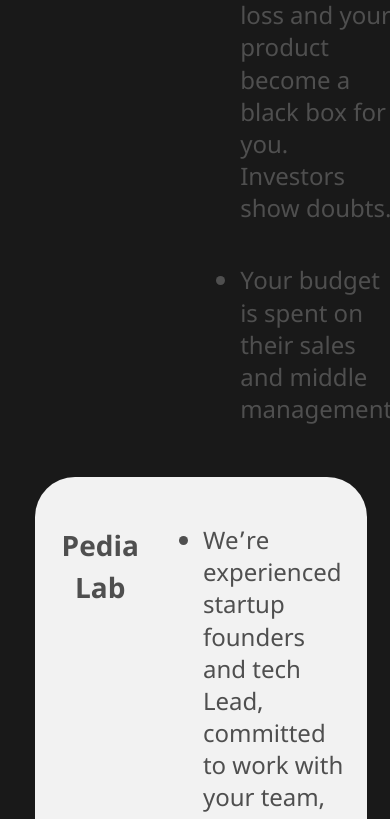
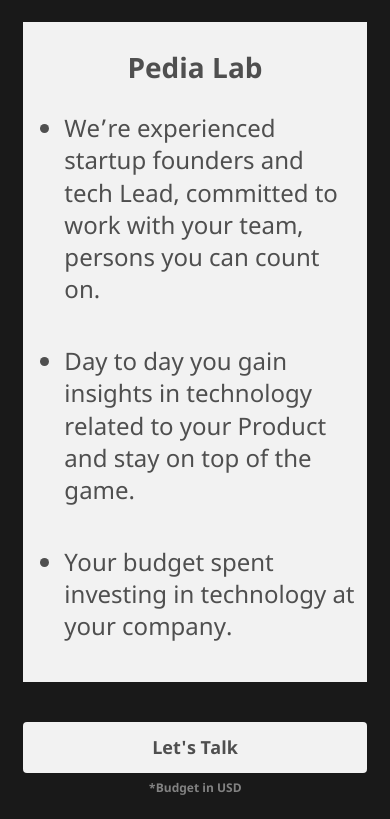
Before and after one commit to pedialab/pedialab.io, a Next.js app: page / in a window 390 px wide. Shown: the part 4105-4924 px from the top of the page. Built offline with nearby package versions, Linux system fonts and the light colour scheme.

Commit message:
feat: mobile VendorDifference

```diff
--- a/page-container/index-page/IndexPageContainer.tsx
+++ b/page-container/index-page/IndexPageContainer.tsx
@@ -42,7 +42,10 @@
     }
   },
   vendorDifference: {
-    marginTop: '13rem'
+    marginTop: '13rem',
+    [theme.breakpoints.down('sm')]: {
+      marginTop: '7.5rem'
+    }
   },
   techleadaaS: {
     marginTop: '14.65rem'
--- a/page-container/index-page/VendorDifference.tsx
+++ b/page-container/index-page/VendorDifference.tsx
@@ -27,23 +27,66 @@
   root: {
     borderTopWidth: '1px',
     borderTopStyle: 'solid',
-    borderColor: theme.palette.secondary.main
-  },
-  title: {
-    width: '10.3rem',
-    marginLeft: '1.6875rem',
-    marginRight: '2rem'
+    borderColor: theme.palette.secondary.main,
+    [theme.breakpoints.down('md')]: {
+      '& > section': {
+        flexWrap: 'wrap',
+        paddingLeft: '2.5vw',
+        paddingRight: '2.5vw'
+      },
+      '& ul': {
+        flex: '1 0 100%',
+        marginTop: '0.5rem'
+      }
+    },
+    [theme.breakpoints.down('sm')]: {
+      flexWrap: 'wrap',
+      '& > section': {
+        paddingTop: '1.5rem'
+      },
+      '& ul': {
+        marginTop: '1.5rem'
+      }
+    }
   },
   firstSection: {
     borderRightStyle: 'solid',
     borderWidth: '1px',
     borderColor: theme.palette.secondary.main,
+    paddingTop: '3.75rem',
+    '& > h3': {
+      width: 'min-content',
+      height: 'max-content'
+    },
     [theme.breakpoints.down('md')]: {
-      borderStyle: 'none'
+      paddingTop: '2.75rem'
+    },
+    [theme.breakpoints.down('sm')]: {
+      borderRightStyle: 'none',
+      '& > h3': {
+        width: 'max-content'
+      }
+    }
+  },
+  secondSection: {
+    backgroundColor: theme.palette.background.paper,
+    borderRadius: '40px',
+    marginTop: '0.75rem',
+    marginLeft: '0.75rem',
+    paddingTop: '3rem',
+    [theme.breakpoints.down('md')]: {
+      paddingTop: '2rem'
+    },
+    [theme.breakpoints.down('sm')]: {
+      borderRadius: 0,
+      margin: 0
     }
   },
   letsTalk: {
-    marginTop: '5rem'
+    marginTop: '5rem',
+    [theme.breakpoints.down('sm')]: {
+      marginTop: '2.5rem'
+    }
   }
 }));
 
@@ -51,22 +94,18 @@
   const classes = useStyles();
   return (
     <>
-      <Grid container component="article" className={[className, classes.root].join(' ')}>
-        <Grid item lg={6} xs={12} className={classes.firstSection}>
-          <Box mt="0.75rem" ml="0.75rem" display="flex" paddingTop="2.9375rem" paddingRight="7%">
-            <Typography variant="h3" color="primary" className={classes.title}>
-              {content.vendor.title}
-            </Typography>
-            <TextList texts={content.vendor.lists} />
-          </Box>
+      <Grid component="article" container wrap="nowrap" className={[className, classes.root].join(' ')}>
+        <Grid component="section" className={classes.firstSection} item container wrap="nowrap" justify="space-evenly" lg={6} xs={12}>
+          <Typography variant="h3" color="primary">
+            {content.vendor.title}
+          </Typography>
+          <TextList texts={content.vendor.lists} width="18.4vw" />
         </Grid>
-        <Grid item lg={6} xs={12}>
-          <Box mt="0.75rem" ml="0.75rem" bgcolor="background.paper" display="flex" borderRadius="40px" paddingTop="2.9375rem" paddingRight="7%">
-            <Typography color="textPrimary" variant="h3" className={classes.title}>
-              {content.pedialab.title}
-            </Typography>
-            <TextList texts={content.pedialab.lists} />
-          </Box>
+        <Grid component="section" className={classes.secondSection} item container wrap="nowrap" justify="space-evenly" lg={6} xs={12}>
+          <Typography variant="h3" color="textPrimary">
+            {content.pedialab.title}
+          </Typography>
+          <TextList texts={content.pedialab.lists} width="18.4vw" />
         </Grid>
       </Grid>
       <Grid container justify="center">
```
